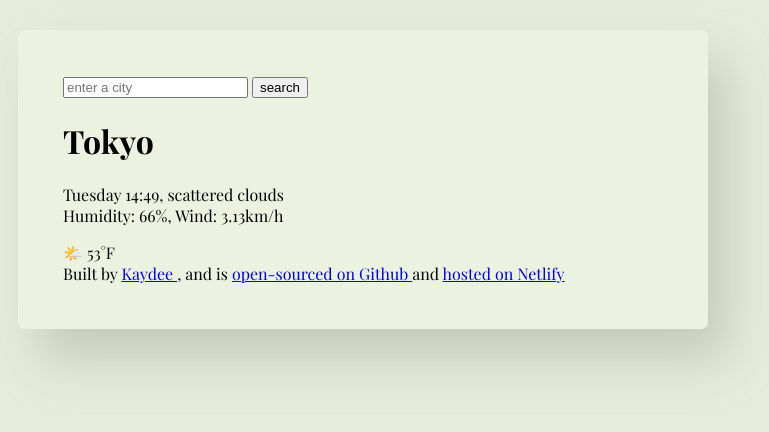
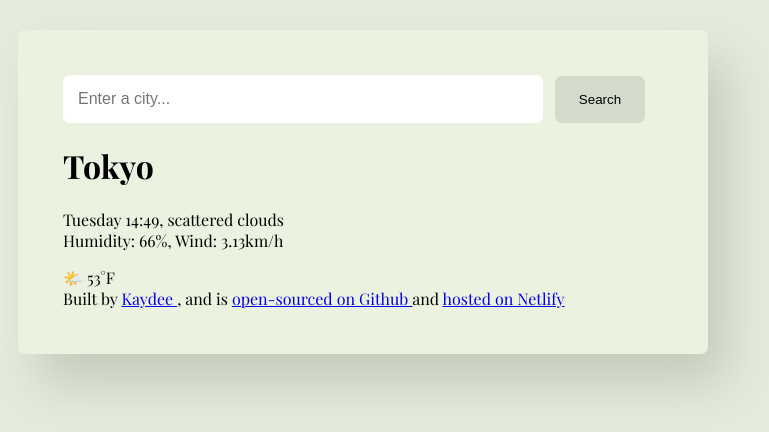
Before and after one commit to kaydee-codes/kds---vanilla-weather-app, a plain HTML site: page index.html in a window 1280 px wide. Shown: the whole page, without its empty margins (277-1046 px from the left). Drawn offline with nearby package versions, Linux system fonts and the light colour scheme; a web font is replaced by a local one.

Commit message:
styled the search form(s)

```diff
--- a/index.html
+++ b/index.html
@@ -13,9 +13,14 @@
   <body>
     <div class="app-container">
       <header>
-        <form>
-          <input type="search" placeholder="enter a city" required />
-          <input type="submit" value="search" />
+        <form class="search-form">
+          <input
+            type="search"
+            placeholder="Enter a city..."
+            required
+            class="search-form-input"
+          />
+          <input type="submit" value="Search" class="search-form-button" />
         </form>
       </header>
       <main>
--- a/src/index.css
+++ b/src/index.css
@@ -10,3 +10,19 @@ body {
   box-shadow: 20px 30px 50px rgba(182, 188, 171, 0.7);
   border-radius: 7px;
 }
+.search-form-input {
+  border: none;
+  border-radius: 7px;
+  width: 80%;
+  padding: 15px;
+  font-size: 16px;
+}
+
+.search-form-button {
+  background-color: #d5dbcb;
+  border: none;
+  border-radius: 7px;
+  width: 15%;
+  padding: 16px;
+  margin-left: 8px;
+}
```
